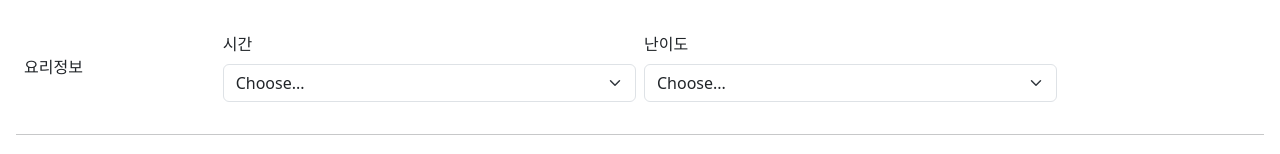
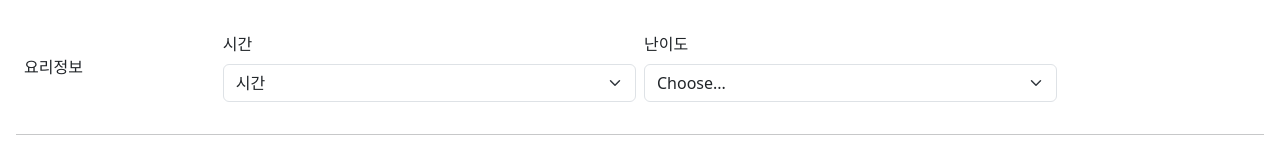
Before and after one commit to djjung1734/share-recipe, a Vue app in the folder frontend/: page /editRecipe in a window 1280 px wide. Shown: the part 228-382 px from the top of the page. Built offline with nearby package versions, Linux system fonts and the light colour scheme; what vue-cookies would draw is missing.

Commit message:
드롭다운 시간 설정

```diff
--- a/frontend/src/components/Modal/EditRecipe.vue
+++ b/frontend/src/components/Modal/EditRecipe.vue
@@ -42,9 +42,17 @@
             <label for="time" class="form-label">시간</label>
             <select id="time" class="form-select">
               <option selected>
-                Choose...
+                시간
               </option>
-              <option>...</option>
+              <option>5분 이내</option>
+              <option>10분 이내</option>
+              <option>15분 이내</option>
+              <option>20분 이내</option>
+              <option>30분 이내</option>
+              <option>1시간 이내</option>
+              <option>1시간 30분 이내</option>
+              <option>2시간 이내</option>
+              <option>2시간 이상</option>
             </select>
           </div>
           <div class="col-md-4 px-1">
```
